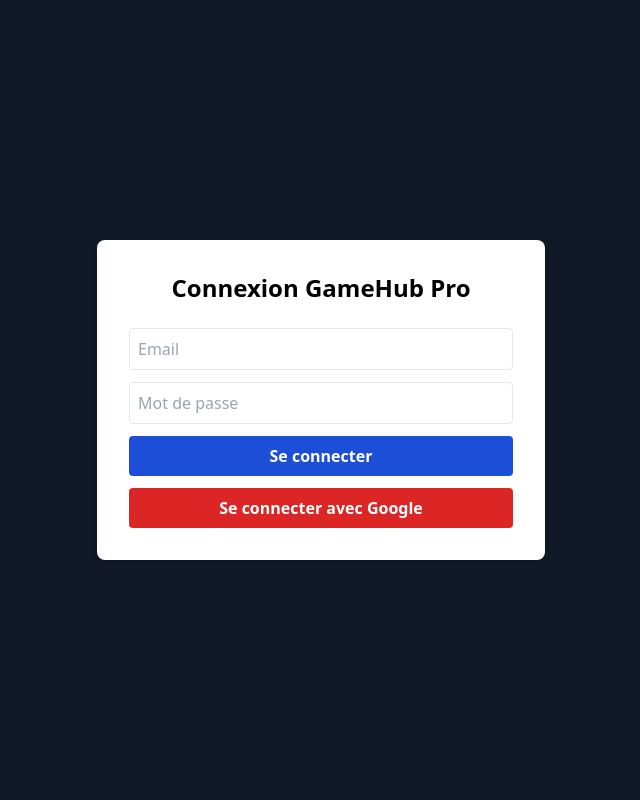
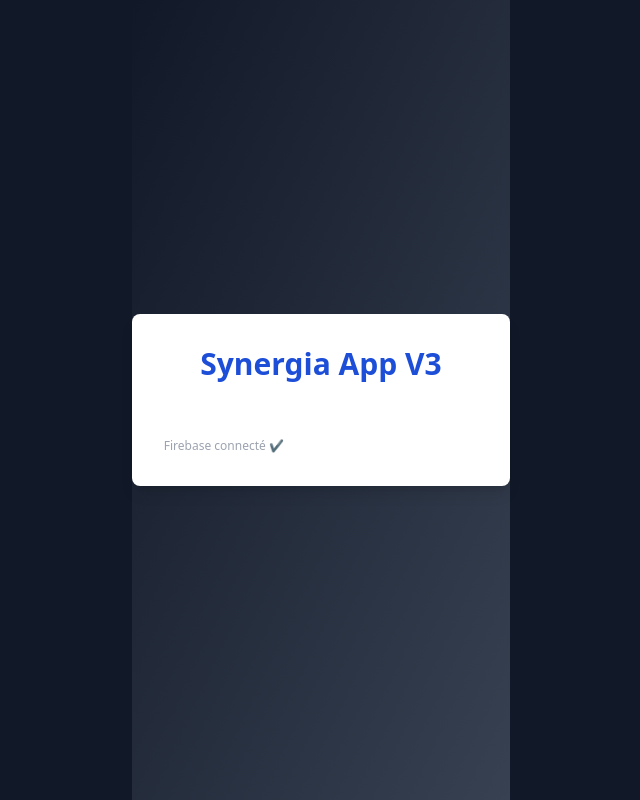
Before and after one commit to BRAINCaen/synergia-app-V3, a React (Vite) app: page / in a window 1280 px wide. Shown: the whole page, without its empty margins (319-959 px from the left). Built offline with nearby package versions, Linux system fonts and the light colour scheme; no server answers.

Commit message:
Update App.tsx

```diff
--- a/src/App.tsx
+++ b/src/App.tsx
@@ -1,18 +1,29 @@
+import React from "react";
+import { initializeApp } from "firebase/app";
+import { getAuth } from "firebase/auth";
 
-import { BrowserRouter, Routes, Route } from 'react-router-dom';
-import Login from './shared/components/Login';
-import Register from './shared/components/Register';
+const firebaseConfig = {
+  apiKey: "AIzaSyD7uBuAQaOhZ02owkZEuMKC5Vji6PrB2f8",
+  authDomain: "synergia-app-f27e7.firebaseapp.com",
+  projectId: "synergia-app-f27e7",
+  storageBucket: "synergia-app-f27e7.firebasestorage.app",
+  messagingSenderId: "201912738922",
+  appId: "1:201912738922:web:2fcc1e49293bb632899613",
+  measurementId: "G-EGJ79SCMWX"
+};
+
+const app = initializeApp(firebaseConfig);
+const auth = getAuth(app);
 
 function App() {
   return (
-    <BrowserRouter>
-      <div className="flex flex-col items-center justify-center min-h-screen">
-        <Routes>
-          <Route path="/" element={<Login />} />
-          <Route path="/register" element={<Register />} />
-        </Routes>
+    <div className="flex items-center justify-center min-h-screen bg-gradient-to-br from-gray-900 to-gray-700">
+      <div className="bg-white p-8 rounded-lg shadow-lg">
+        <h1 className="text-3xl font-bold text-center text-blue-700 mb-4">Synergia App V3</h1>
+        <p className="text-center">Bienvenue sur votre nouvelle application !</p>
+        <p className="text-xs text-gray-400 mt-4">Firebase connecté ✔️</p>
       </div>
-    </BrowserRouter>
+    </div>
   );
 }
 
```
